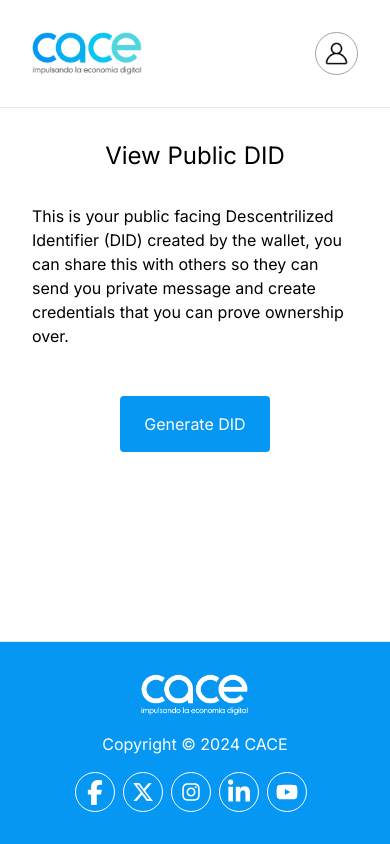
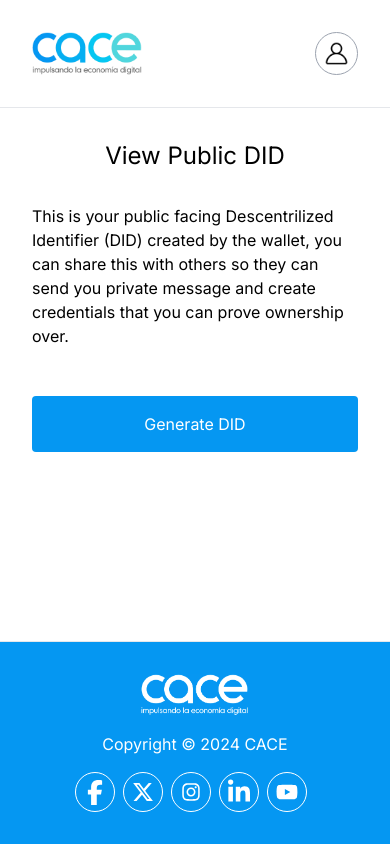
Before and after one commit to IOV-Foundation/demo-curso-registracion-fe, a Next.js app: page /did in a window 390 px wide. Built offline with nearby package versions, Linux system fonts and the light colour scheme.

Commit message:
change dht to jwk

```diff
--- a/app/did/page.tsx
+++ b/app/did/page.tsx
@@ -1,7 +1,5 @@
 'use client';
 
-import { DidDht } from '@web5/dids';
-import { LocalKeyManager } from '@web5/crypto';
 import toast from 'react-hot-toast';
 import { useState } from 'react';
 import Image from 'next/image';
@@ -9,26 +7,22 @@ import { getErrorMessage } from '../lib/errorHandler';
 
 export default function Did(): JSX.Element {
   const [did, setDid] = useState('');
+
   async function handleSubmit(): Promise<void> {
+    const { DidJwk } = await import('@web5/dids');
     try {
-      const keyManager = new LocalKeyManager();
-      // Creates a DID using the DHT method and publishes the DID Document to the DHT
-      const didDht = await DidDht.create({
-        keyManager,
-        options: {
-          publish: true,
-        },
-      });
+      // Creates a DID using the did:jwk method
+      const didJwk = await DidJwk.create();
 
       // DID and its associated data which can be exported and used in different contexts/apps
-      // const portableDid = await didDht.export();
+      // const portableDid = await didJwk.export();
 
       // DID string
-      const didUri = didDht.uri;
+      const didUri = didJwk.uri;
       setDid(didUri);
 
       // DID Document
-      // const didDocument = didDht.document;
+      // const didDocument = didJwk.document;
     } catch (error) {
       const errorMessage = getErrorMessage(error);
       toast.error(errorMessage);
@@ -43,8 +37,8 @@ export default function Did(): JSX.Element {
         message and create credentials that you can prove ownership over.
       </p>
       {did ? (
-        <div className="flex">
-          <p className="flex items-center bg-gray-100 p-4">{did} </p>
+        <div className="flex flex-col items-center md:flex-row">
+          <p className="flex items-center break-all bg-gray-100 p-4">{did} </p>
           <button
             type="button"
             className="p-4 text-black"
@@ -53,7 +47,6 @@ export default function Did(): JSX.Element {
               toast.success('DID copied to clipboard');
             }}
           >
-            Copy
             <Image
               src="/cc.png"
               alt="Copy to Clipboard"
@@ -63,19 +56,16 @@ export default function Did(): JSX.Element {
           </button>
         </div>
       ) : (
-        <form
-          onSubmit={(e) => {
+        <button
+          type="button"
+          className="mt-4 w-full rounded bg-cace-primary px-6 py-4 text-center text-white md:w-auto"
+          onClick={(e) => {
             e.preventDefault();
             void handleSubmit();
           }}
         >
-          <button
-            type="submit"
-            className="mt-4 w-full rounded bg-cace-primary px-6 py-4 text-center text-white md:w-auto"
-          >
-            Generate DID
-          </button>
-        </form>
+          Generate DID
+        </button>
       )}
     </div>
   );
--- a/app/lib/actions.ts
+++ b/app/lib/actions.ts
@@ -1,6 +1,6 @@
 'use server';
 
-import {  IState, IUser, IUserResponse, emailSchema, formInputs } from "./definitions";
+import { IState, IUser, IUserResponse, emailSchema, formInputs } from "./definitions";
 import { getErrorMessage } from "./errorHandler";
 import { sdk } from "./eventbrite";
 
--- a/package.json
+++ b/package.json
@@ -11,7 +11,7 @@
   },
   "dependencies": {
     "@hookform/resolvers": "^3.3.4",
-    "@web5/crypto": "^1.0.0",
+    "@web5/api": "^0.9.0",
     "@web5/dids": "^1.0.0",
     "clsx": "^2.1.0",
     "eventbrite": "^1.3.0",
```
Also changed, not shown: 1 other file (tests, documents, lock files or other folders).
